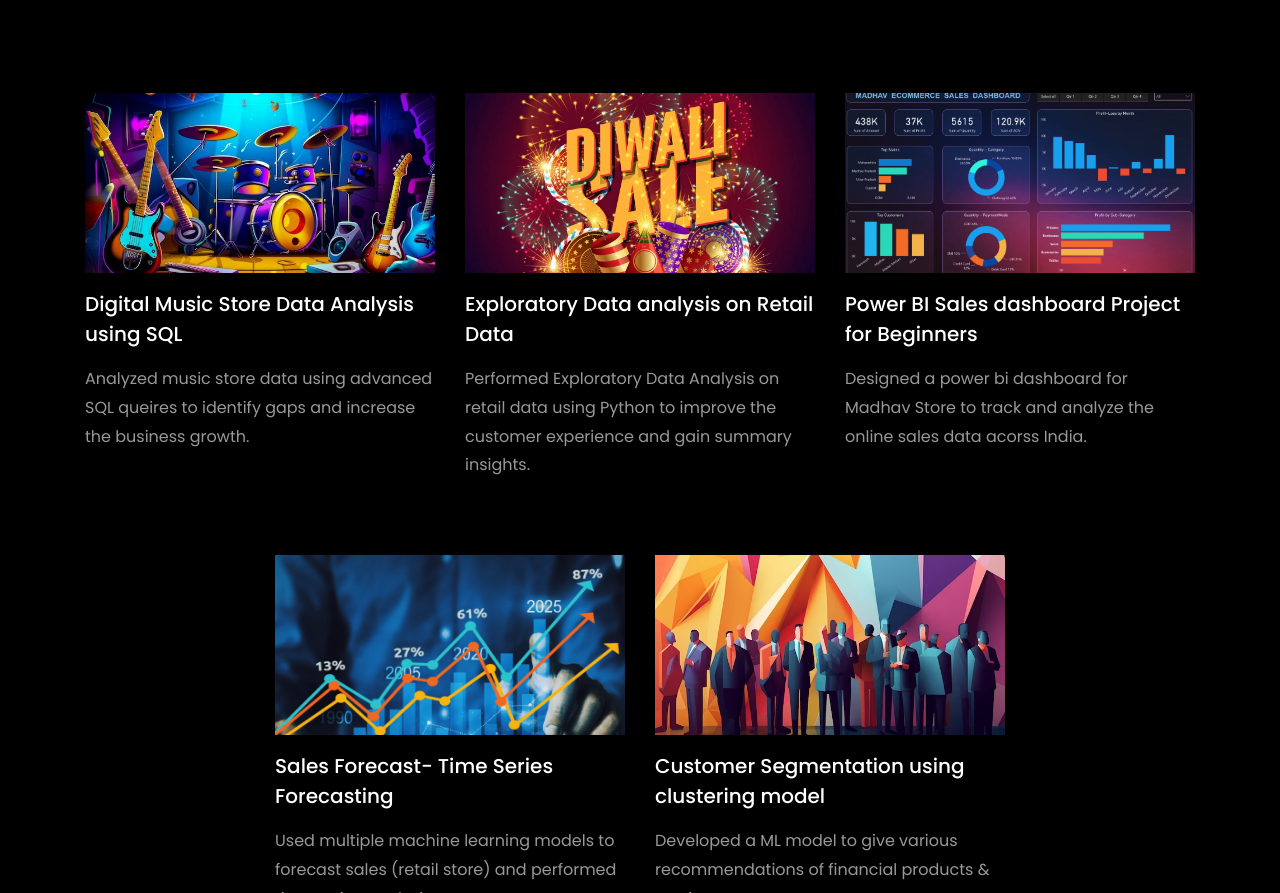
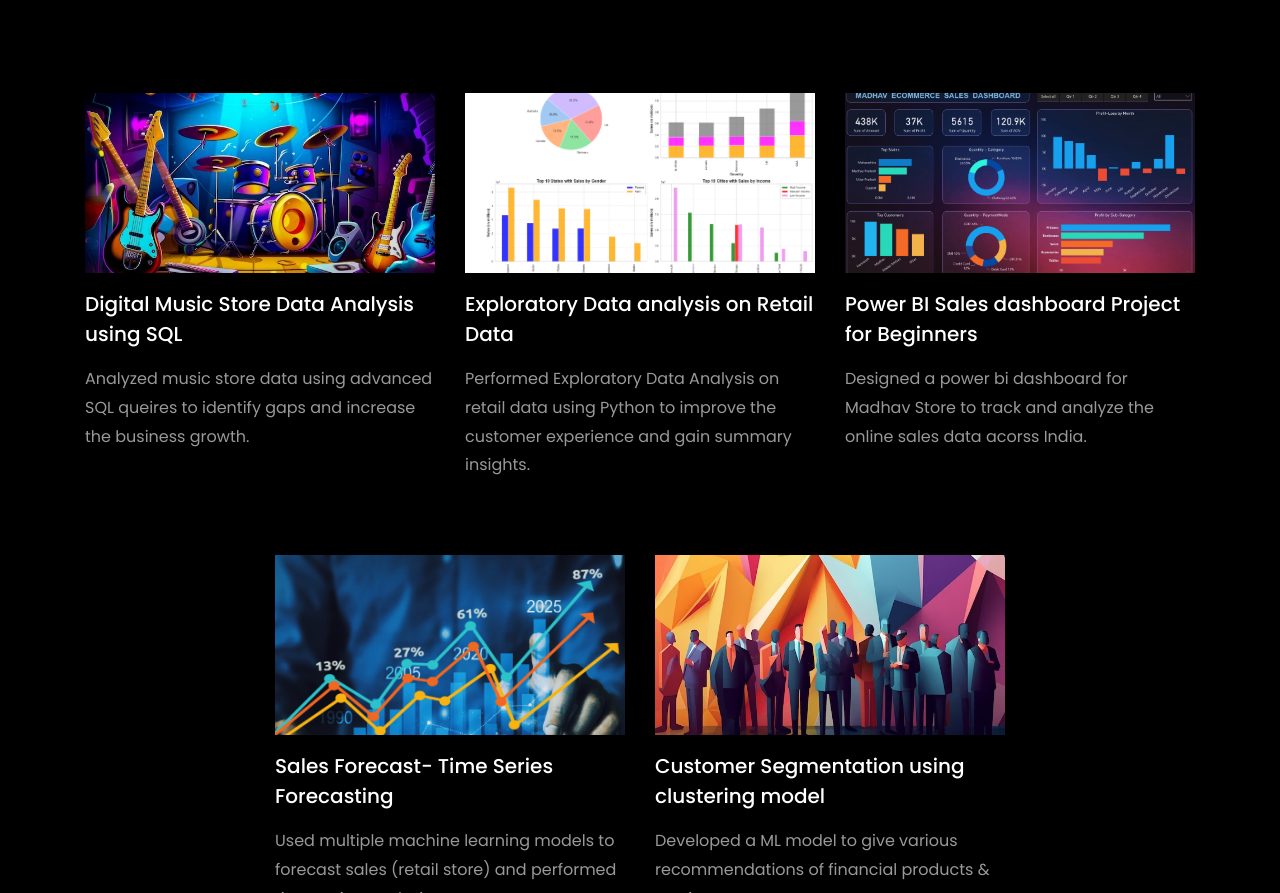
Before and after one commit to MishraAshish7/ashish4mishra.github.io, a plain HTML site: page index.html in a window 1280 px wide. Shown: the part 2484-3377 px from the top of the page. Drawn offline with Linux system fonts and the light colour scheme; files whose address does not match are found by name.

Commit message:
Update index.html

```diff
--- a/index.html
+++ b/index.html
@@ -418,7 +418,7 @@
           </div>
           <div class="col-md-4 d-flex ftco-animate">
           	<div class="blog-entry justify-content-end">
-              <a href="https://github.com/MishraAshish7/EDA-analysis-on-retail-data-using-python/blob/main/EDA%20on%20retail_data-checkpoint.ipynb" class="block-20 zoom-effect" style="background-image: url('images/proj_2.jpg');">
+              <a href="https://github.com/MishraAshish7/EDA-analysis-on-retail-data-using-python/blob/main/EDA%20on%20retail_data-checkpoint.ipynb" class="block-20 zoom-effect" style="background-image: url('images/proj_2.jpg.png');">
               </a>
               <div class="text mt-3 float-right d-block">
 
```
